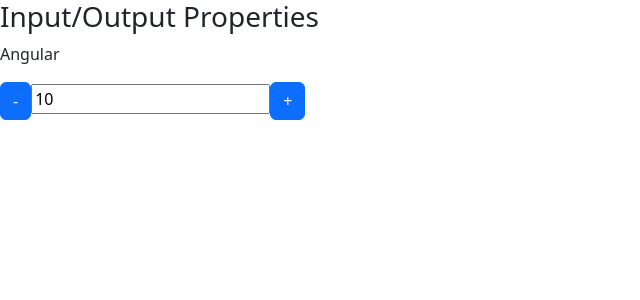
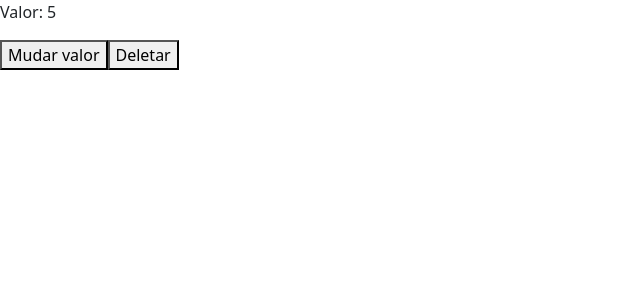
Before and after one commit to luispaulobrito/AngularLoiane, an Angular app in the folder data-biding/: page / in a window 1280 px wide. Shown: the top 300 px of the page, without its empty margins (0-640 px from the left). Built offline with nearby package versions, Linux system fonts and the light colour scheme.

Commit message:
ciclo de vida do componente

```diff
--- a/data-biding/src/app/app.component.html
+++ b/data-biding/src/app/app.component.html
@@ -1 +1,5 @@
-<app-data-biding></app-data-biding>
+<!-- <app-data-biding></app-data-biding> -->
+
+<app-ciclo [valorInicial]="valor" *ngIf="!deletaCiclo"></app-ciclo>
+<button (click)="mudarValor()">Mudar valor</button>
+<button (click)="destruirCiclo()">Deletar</button>
--- a/data-biding/src/app/app.component.ts
+++ b/data-biding/src/app/app.component.ts
@@ -7,4 +7,14 @@
 })
 export class AppComponent {
   title = 'data-biding';
+
+  valor: number = 5;
+  deletaCiclo: boolean = false;
+
+  mudarValor(){
+    this.valor++;
+  }
+  destruirCiclo(){
+    this.deletaCiclo = true;
+  }
 }
--- a/data-biding/src/app/app.module.ts
+++ b/data-biding/src/app/app.module.ts
@@ -7,13 +7,15 @@
 import { FormsModule } from '@angular/forms';
 import { InputPropertyComponent } from './input-property/input-property.component';
 import { OutputPropertyComponent } from './output-property/output-property.component';
+import { CicloComponent } from './ciclo/ciclo.component';
 
 @NgModule({
   declarations: [
     AppComponent,
     DataBidingComponent,
     InputPropertyComponent,
-    OutputPropertyComponent
+    OutputPropertyComponent,
+    CicloComponent
   ],
   imports: [
     BrowserModule,
--- /dev/null
+++ b/data-biding/src/app/ciclo/ciclo.component.html
@@ -0,0 +1,3 @@
+<p>
+    Valor: {{ valorInicial }}
+</p>
--- /dev/null
+++ b/data-biding/src/app/ciclo/ciclo.component.ts
@@ -0,0 +1,48 @@
+import { AfterContentChecked, AfterContentInit, AfterViewChecked, AfterViewInit, Component, DoCheck, Input, OnChanges, OnDestroy, OnInit } from '@angular/core';
+
+@Component({
+  selector: 'app-ciclo',
+  templateUrl: './ciclo.component.html',
+  styleUrls: ['./ciclo.component.css']
+})
+export class CicloComponent implements OnInit, OnChanges, DoCheck, AfterContentInit, AfterContentChecked, AfterViewInit, AfterViewChecked, OnDestroy {
+
+  @Input() valorInicial: number = 10;
+
+  constructor() {
+    this.log('constructor')
+  }
+
+  ngOnChanges() {
+    this.log('OnChanges')
+  }
+
+  ngDoCheck() {
+    this.log('DoCheck')
+  }
+  ngAfterContentInit() {
+    this.log('AfterContentInit')
+  }
+  ngAfterContentChecked() {
+    this.log('AfterContentChecked')
+  }
+  ngAfterViewInit() {
+    this.log('AfterViewInit')
+  }
+  ngAfterViewChecked() {
+    this.log('AfterViewChecked')
+  }
+  ngOnDestroy() {
+    this.log('OnDestroy')
+  }
+
+  private log(hook: string) {
+    console.log(hook)
+  }
+
+  ngOnInit(): void {
+    this.log('ngOnInit')
+  }
+
+
+}
```
Also changed, not shown: data-biding/src/app/ciclo/ciclo.component.css (added), 1 other file (tests, documents, lock files or other folders).
